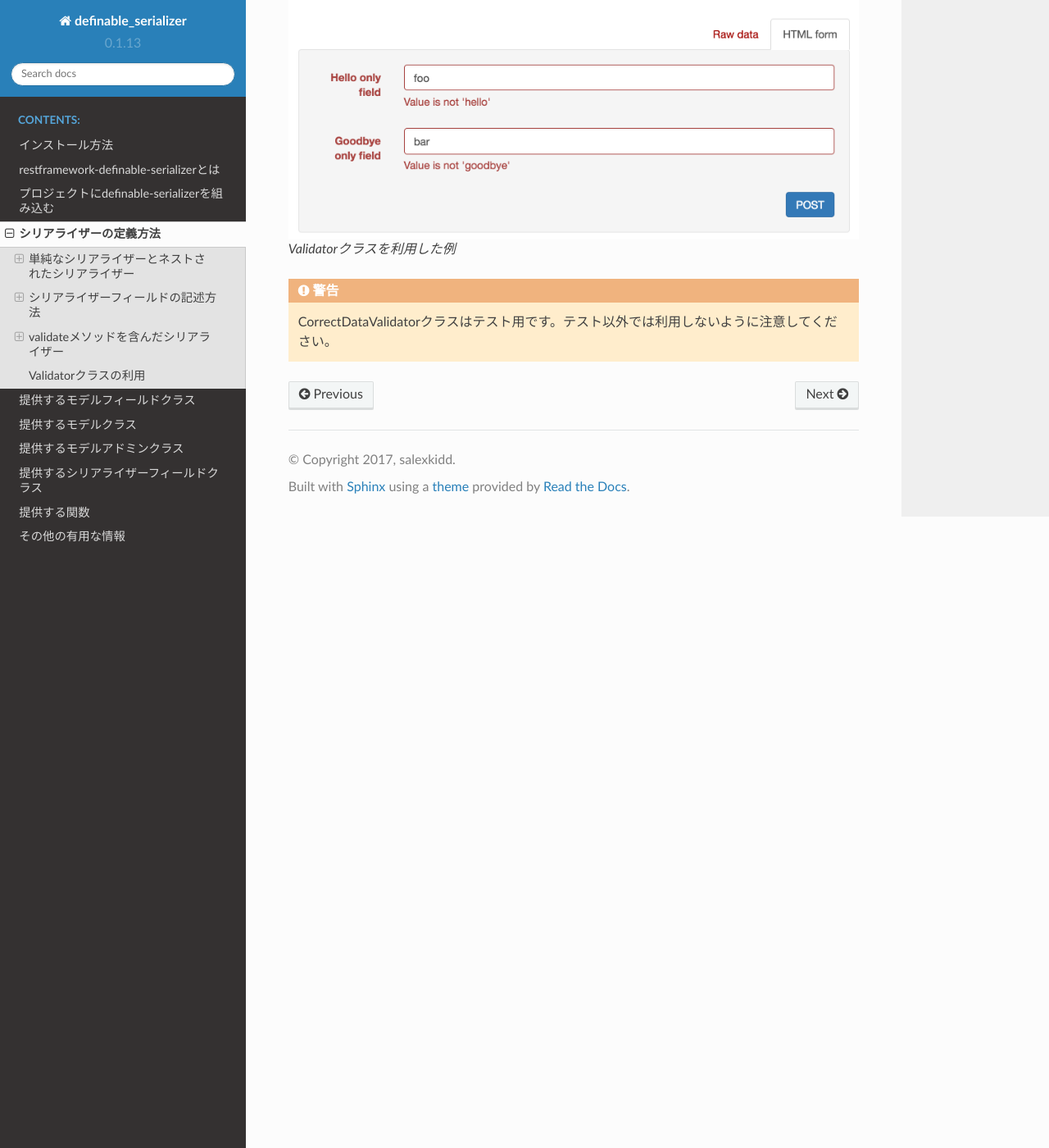
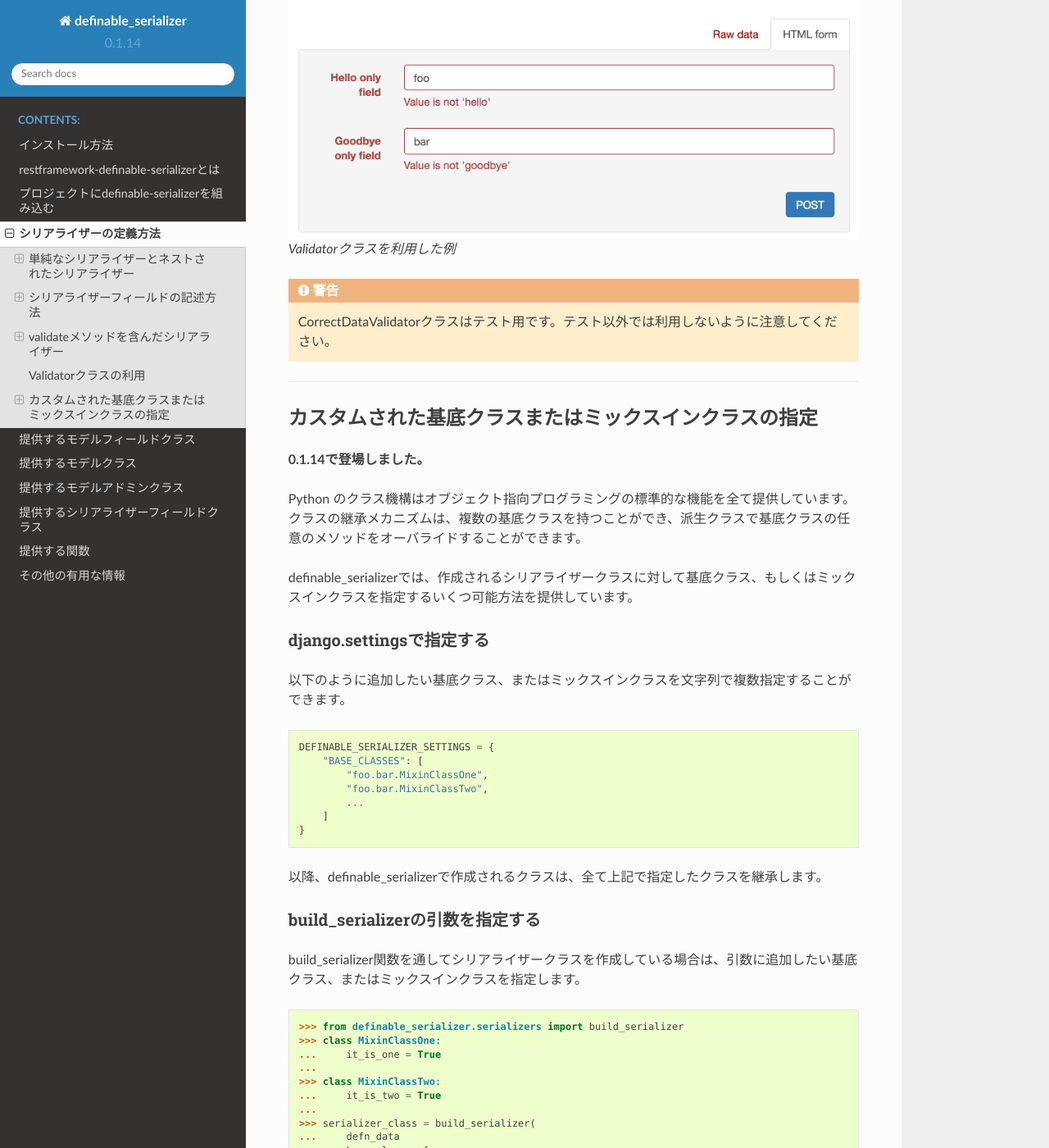
Before and after one commit to salexkidd/restframework-definable-serializer, a Sphinx documentation site: the page built from docs/how_to_define_serializer.rst, in a window 1280 px wide and 1400 px high, scrolled down 11512 px. Shown: the whole window at 82% size. Built offline with Sphinx 7.4.7 and the Read the Docs theme 2.0.0, drawn with Linux system fonts in a browser that asks for light colours; some of the changed text lies outside the part shown.

Commit message:
More improvement base serializer classes

```diff
--- a/definable_serializer/__init__.py
+++ b/definable_serializer/__init__.py
@@ -1 +1 @@
-__VERSION__ = "0.1.13"
+__VERSION__ = "0.1.14"
--- a/docs/how_to_define_serializer.rst
+++ b/docs/how_to_define_serializer.rst
@@ -568,3 +568,71 @@ Validatorクラスを利用する場合は、各フィールドの ``validators`
 .. warning::
 
     CorrectDataValidatorクラスはテスト用です。テスト以外では利用しないように注意してください。
+
+
+------------------------------------------------------------------------------
+
+
+カスタムされた基底クラスまたはミックスインクラスの指定
+~~~~~~~~~~~~~~~~~~~~~~~~~~~~~~~~~~~~~~~~~~~~~~~~~~~~~~~~~~~~~~~~~~~~~~~~~~~~~~
+
+**0.1.14で登場しました。**
+
+Python のクラス機構はオブジェクト指向プログラミングの標準的な機能を全て提供しています。
+クラスの継承メカニズムは、複数の基底クラスを持つことができ、派生クラスで基底クラスの任意のメソッドをオーバライドすることができます。
+
+definable_serializerでは、作成されるシリアライザークラスに対して基底クラス、もしくはミックスインクラスを指定するいくつ可能方法を提供しています。
+
+
+django.settingsで指定する
+++++++++++++++++++++++++++++++++++++++++++++++++++++++++++++++++++++++++++++++
+
+以下のように追加したい基底クラス、またはミックスインクラスを文字列で複数指定することができます。
+
+.. code-block:: python
+
+    DEFINABLE_SERIALIZER_SETTINGS = {
+        "BASE_CLASSES": [
+            "foo.bar.MixinClassOne",
+            "foo.bar.MixinClassTwo",
+            ...
+        ]
+    }
+
+以降、definable_serializerで作成されるクラスは、全て上記で指定したクラスを継承します。
+
+
+build_serializerの引数を指定する
+++++++++++++++++++++++++++++++++++++++++++++++++++++++++++++++++++++++++++++++
+
+build_serializer関数を通してシリアライザークラスを作成している場合は、引数に追加したい基底クラス、またはミックスインクラスを指定します。
+
+.. code-block:: python
+
+    >>> from definable_serializer.serializers import build_serializer
+    >>> class MixinClassOne:
+    ...     it_is_one = True
+    ...
+    >>> class MixinClassTwo:
+    ...     it_is_two = True
+    ...
+    >>> serializer_class = build_serializer(
+    ...     defn_data
+    ...     base_classes=[
+    ...         MixinClassOne,
+    ...         MixinClassTwo,
+    ...     ],
+    ... )
+    ...
+    >>> serializer = serializer_class()
+    >>> getattr(serializer, "it_is_one")
+    True
+    >>> getattr(serializer, "it_is_two")
+    True
+
+base_classesの引数は以下のユーティリティ関数でも指定することができます
+
+- :ref:`build_serializer_function`
+- :ref:`build_serializer_by_json_function`
+- :ref:`build_serializer_by_json_file_function`
+- :ref:`build_serializer_by_yaml_function`
```
Also changed, not shown: docs/utility_functions.rst (+15 -5 lines), 6 other files.
